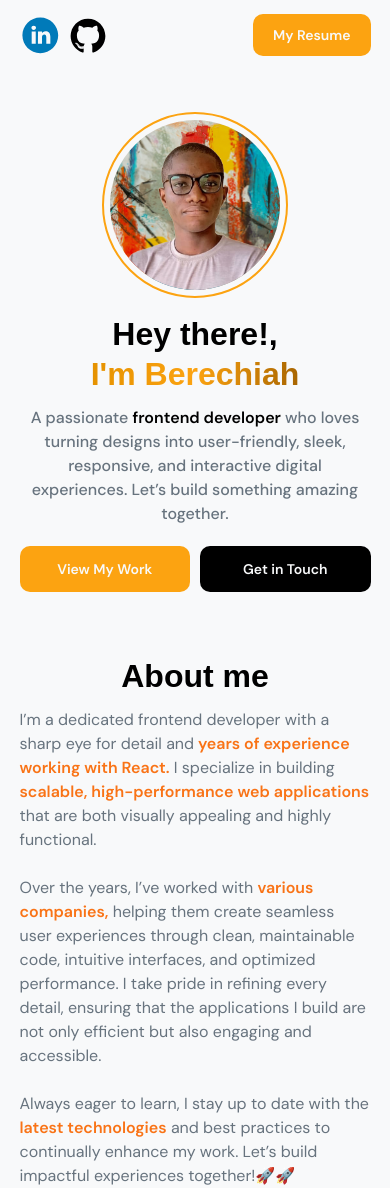
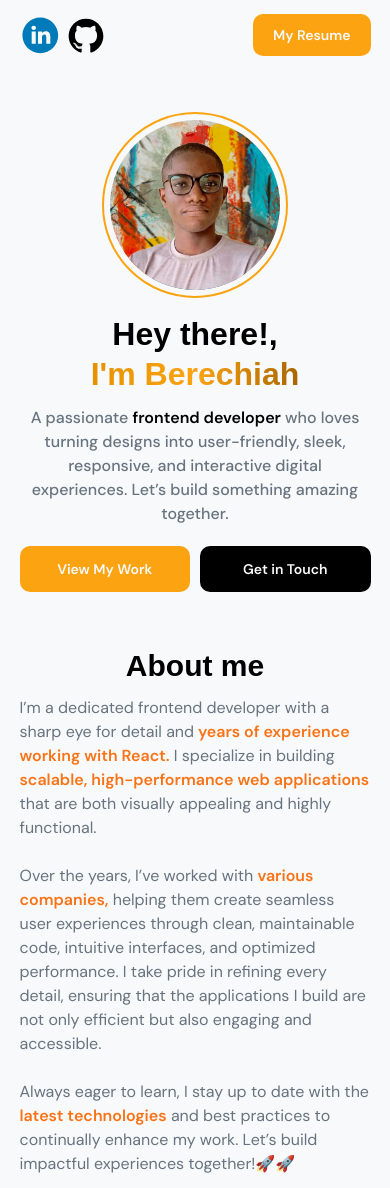
Before and after one commit to jubelo1234/portfolio, a Next.js app: page / in a window 390 px wide. Built offline with nearby package versions, Linux system fonts and the light colour scheme; a web font is replaced by a local one.

Commit message:
minor ui changes

```diff
--- a/app/page.tsx
+++ b/app/page.tsx
@@ -14,7 +14,7 @@ export default function Home() {
         <section className="relative h-fit laptop:h-[100dvh] laptop:min-h-[600px] laptop:max-h-[750px] pt-[120px] sm:pt-[150px] md:pt-[130px] nine:pt-[150px] laptop:pt-[80px] w-[90vw] mx-auto max-w-web-max laptop:flex justify-center items-center">
           <div className=" py-3.5 sm:py-4 absolute top-0 w-full">
             <nav className=" flex justify-between ">
-              <div className="flex justify-start items-center gap-2">
+              <div className="flex justify-start items-center gap-1.5">
                 <Link href="#">
                   <Image
                     src={linkedInImg}
@@ -94,15 +94,15 @@ export default function Home() {
             </div>
           </div>
         </section>
-        <section className="relative laptop:h-[100dvh] mt-16 sm:mt-[84px] lg:mt-[108px] laptop:mt-0 laptopmin-h-[600px] laptop:max-h-[750px] place-items-center w-[90vw] max-w-7xl grid grid-cols-1 laptop:grid-cols-2 gap-10 mx-auto">
+        <section className="relative laptop:h-[100dvh] mt-14 sm:mt-[84px] lg:mt-[108px] laptop:mt-0 laptopmin-h-[600px] laptop:max-h-[750px] place-items-center w-[90vw] max-w-7xl grid grid-cols-1 laptop:grid-cols-2 gap-10 mx-auto">
           <Image
             src={aboutImg}
             alt="curved background svg"
             className="hidden laptop:inline-block"
           />
           <div className="  ">
-            <h1 className="text-[32px] text-center sm:text-left leading-10 five:text-4xl sm:text-[44px] sm:leading-tight lg:text-5xl lg:leading-[1.3] font-bold text-black font-funnel ">
-              About me
+            <h1 className="text-3xl text-center sm:text-left  five:text-4xl sm:text-[40px] sm:leading-[1.2] lg:text-5xl lg:leading-[1.3] font-bold text-black font-funnel ">
+              <span>About me</span>
             </h1>
             <p className="pt-3 sm:pt-4 text-text text-base sm:text-lg  laptop:text-left">
               I’m a dedicated frontend developer with a sharp eye for detail and
```
